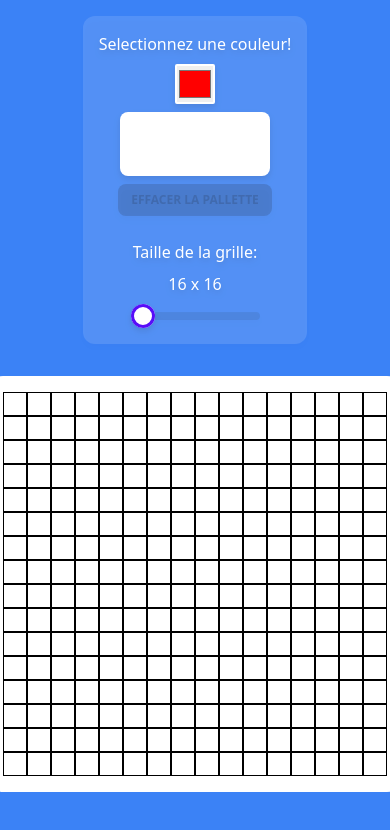
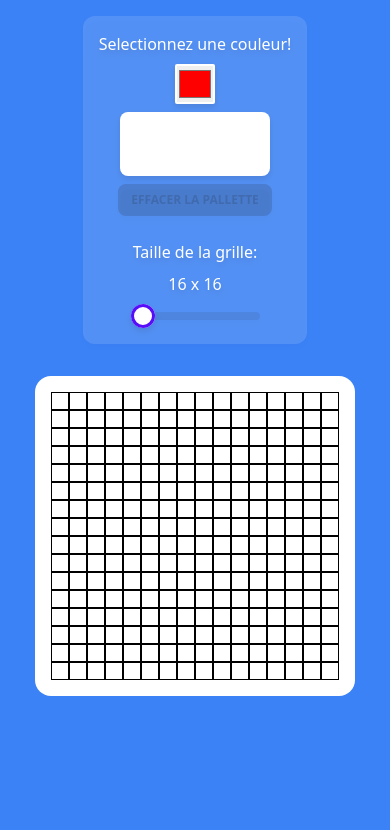
Before and after one commit to maximelegare/color_app, a plain HTML site: page index.html in a window 390 px wide. Drawn offline with nearby package versions, Linux system fonts and the light colour scheme.

Commit message:
add media queries to grid

```diff
--- a/index.html
+++ b/index.html
@@ -49,7 +49,7 @@
         </div>
       </div>
       <div class="card p-4 bg-white">
-        <div id="grid-container" class="w-96 h-96 rounded-md"></div>
+        <div id="grid-container" class="w-72 h-72 sm:w-96 sm:h-96 rounded-md"></div>
       </div>
     </div>
   </body>
```
